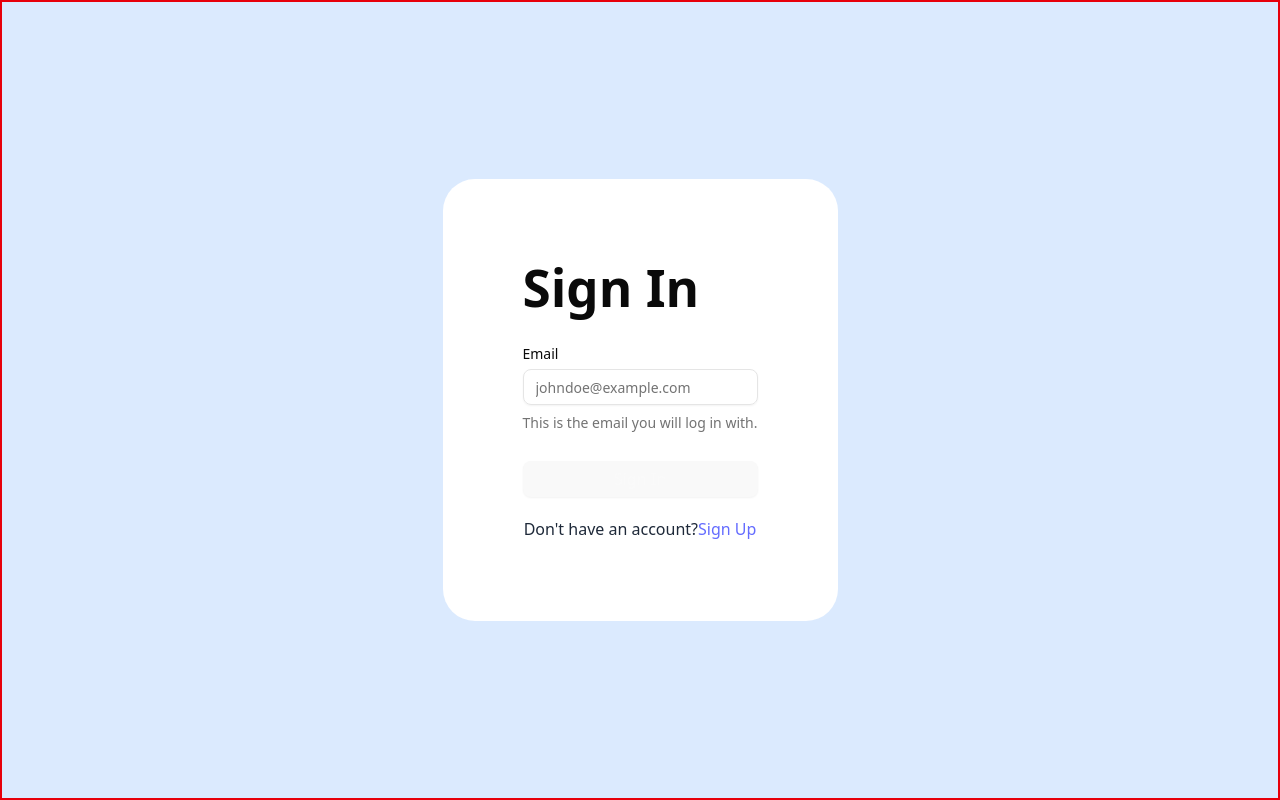
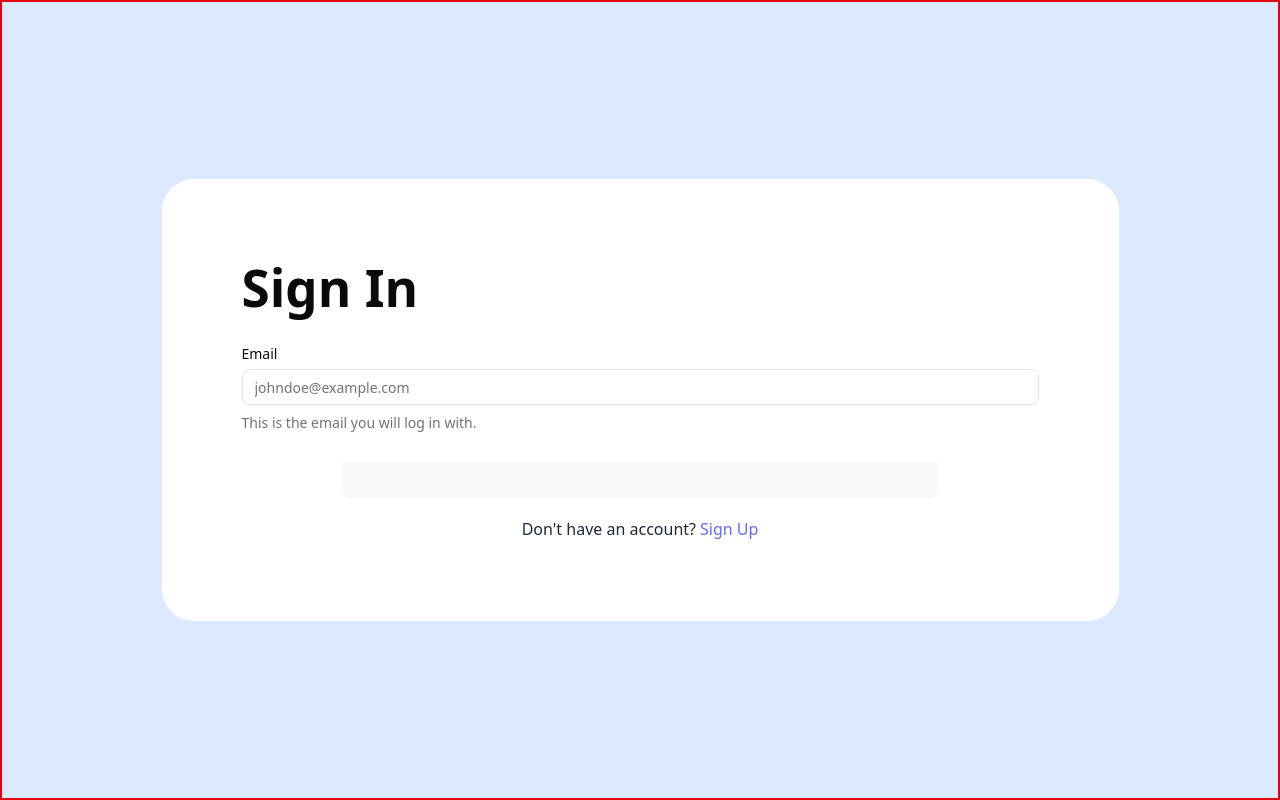
Before and after one commit to k-kyeon/gamedealapp, a React (Vite) app: page / in a window 1280 px wide. Built offline with nearby package versions, Linux system fonts and the light colour scheme; no server answers.

Commit message:
UI for sign-up/sign-in complete.

```diff
--- a/src/pages/AuthForm.jsx
+++ b/src/pages/AuthForm.jsx
@@ -19,21 +19,22 @@ import { useState } from "react";
 import { CircleLoader } from "react-spinners";
 import { Link } from "react-router-dom";
 
-const authFormSchema = (formType) => {
-  return z.object({
+const signInSchema = z.object({
   email: z.string().email(),
-    name:
-      formType === "sign-up"
-        ? z.string().min(2).max(50)
-        : z.string().optional(),
+  password: z.string().min(6),
 });
-};
+
+const signUpSchema = z.object({
+  name: z.string().min(2).max(50),
+  email: z.string().email(),
+  password: z.string().min(6),
+});
 
 const AuthForm = ({ type }) => {
   const [isLoading, setIsLoading] = useState(false);
   const [errorMessage, setErrorMessage] = useState("");
 
-  const formSchema = authFormSchema(type);
+  const formSchema = type === "sign-in" ? signInSchema : signUpSchema;
 
   // 1. Define your form.
   const form = useForm({
@@ -57,8 +58,8 @@ const AuthForm = ({ type }) => {
           onSubmit={form.handleSubmit(onSubmit)}
           className="flex flex-col w-full min-h-screen bg-blue-100 justify-center items-center border-2 border-red-600"
         >
-          <div className="bg-white p-20 rounded-4xl">
-            <div className="flex flex-col space-y-8">
+          <div className="w-3/4 bg-white p-20 rounded-4xl">
+            <div className="flex flex-col space-y-8 ">
               <h1 className="font-bold">
                 {type === "sign-in" ? "Sign In" : "Sign Up"}
               </h1>
@@ -100,14 +101,13 @@ const AuthForm = ({ type }) => {
               />
             </div>
 
-            <Button
-              type="submit"
-              className="mt-7 w-full self-center rounded-2xl"
-              disabled={isLoading}
-            >
+            <div className="flex flex-col items-center">
+              <Button type="submit" className="mt-7 w-3/4" disabled={isLoading}>
                 {type === "sign-in" ? "Sign In" : "Sign Up"}
 
-              {isLoading && <CircleLoader color="#ffffff" size={25} />}
+                {isLoading && (
+                  <CircleLoader color="#ffffff" size={25} className="ml-2" />
+                )}
               </Button>
 
               {errorMessage && <p>{errorMessage}</p>}
@@ -120,11 +120,11 @@ const AuthForm = ({ type }) => {
                 </p>
                 <Link
                   to={type === "sign-in" ? "/sign-up" : "/sign-in"}
-                className=""
+                  className="ml-1"
                 >
-                {" "}
                   {type === "sign-in" ? "Sign Up" : "Sign In"}
                 </Link>
+              </div>
             </div>
           </div>
         </form>
```
Lines whose indentation alone changed are shown as unchanged.
